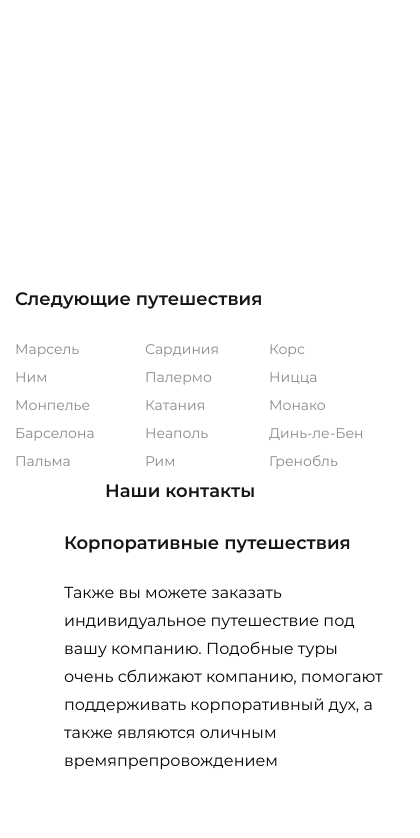
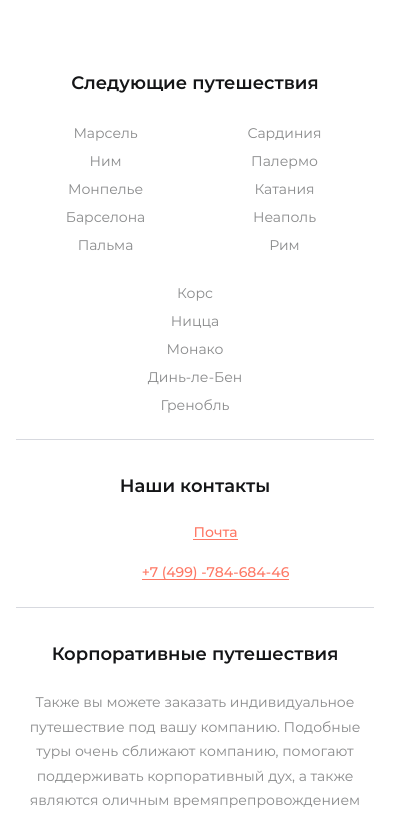
Before and after one commit to ikave/euro-trip, a website: page source/index.html in a window 390 px wide. Shown: the part 53-891 px from the top of the page, 420 px wide, since content can reach past the window. Before the commit the page ends 844 px from the top, so only its background shows below. Drawn offline with nearby package versions, Linux system fonts and the light colour scheme; files that its build step writes are made by us from their sources.

Commit message:
Добавляет стили для подвала, делает подвал адаптивным

```diff
--- a/source/index.html
+++ b/source/index.html
@@ -39,8 +39,8 @@
 
   </main>
   <footer class="page-footer">
-    <section class="footer-section footer-travels">
-      <h2 class="footer-section__title">Следующие путешествия</h2>
+    <section class="page-footer__section footer-travels">
+      <h2 class="page-footer__title">Следующие путешествия</h2>
       <ul class="footer-travels__lists">
         <li class="footer-travels__column">
           <ul class="footer-travels__list">
@@ -71,8 +71,8 @@
         </li>
       </ul>
     </section>
-    <section class="footer-section footer-contacts">
-      <h2 class="footer-section__title">Наши контакты</h2>
+    <section class="page-footer__section footer-contacts">
+      <h2 class="page-footer__title">Наши контакты</h2>
       <ul class="footer-contacts__list">
         <li class="footer-contacts__item">
           <a class="contact contact--place-footer" href="mailto:puteshestviemechta@gmail.ru">
@@ -81,7 +81,8 @@
                 <use xlink:href="img/sprite.svg#mail"></use>
               </svg>
             </span>
-            <span class="contact__text">puteshestviemechta@gmail.ru</span>
+            <span class="contact__text footer-contacts__text">puteshestviemechta@gmail.ru</span>
+            <span class="contact__text footer-contacts__text footer-contacts__text--hidden">Почта</span>
           </a>
         </li>
         <li class="footer-contacts__item">
@@ -96,9 +97,9 @@
         </li>
       </ul>
     </section>
-    <section class="footer-section footer-corporate">
-      <h2 class="footer-section__title">Корпоративные путешествия</h2>
-      <p class="footer-corporate__desc">Также вы можете заказать индивидуальное путешествие под вашу компанию. Подобные туры очень сближают компанию, помогают поддерживать корпоративный дух, а также являются оличным времяпрепровождением</p>
+    <section class="page-footer__section footer-corporate">
+      <h2 class="page-footer__title">Корпоративные путешествия</h2>
+      <p class="page-footer__text">Также вы можете заказать индивидуальное путешествие под вашу компанию. Подобные туры очень сближают компанию, помогают поддерживать корпоративный дух, а также являются оличным времяпрепровождением</p>
     </section>
   </footer>
   <script src="js/script.js"></script>
--- a/source/sass/_scaffolding.scss
+++ b/source/sass/_scaffolding.scss
@@ -15,7 +15,7 @@
   min-height: 100vh;
   margin: 0;
   padding: 0;
-  font-family: 'Montserrat';
+  font-family: 'Montserrat', 'Arial', sans-serif;
   font-size: 16px;
   line-height: 1.75;
   font-weight: 400;
--- a/source/sass/blocks/contact.scss
+++ b/source/sass/blocks/contact.scss
@@ -93,10 +93,6 @@
       opacity: 0.2;
     }
   }
-
-  @media (max-width: $medium-width) {
-    display: none;
-  }
 }
 
 .contact__icon {
--- a/source/sass/blocks/footer-contacts.scss
+++ b/source/sass/blocks/footer-contacts.scss
@@ -1,14 +1,39 @@
 .footer-contacts {
-  width: 300px;
-  margin-left: auto;
+  @media (max-width: $small-width) {
+    text-align: center;
+    padding-top: 30px;
+    padding-bottom: 20px;
+  }
 }
 
 .footer-contacts__list {
   margin: 0;
   padding: 0;
   list-style: none;
+
+  @media (max-width: $small-width) {
+    display: flex;
+    flex-direction: column;
+    align-items: center;
+  }
 }
 
 .footer-contacts__item {
-  margin-bottom: 15px;
+  &:not(:last-child) {
+    margin-bottom: 15px;
+  }
 }
+
+.footer-contacts__text {
+  &--hidden {
+    display: none;
+  }
+
+  @media (max-width: $small-width) {
+    display: none;
+
+    &--hidden {
+      display: block;
+    }
+  }
+}
--- a/source/sass/blocks/footer-corporate.scss
+++ b/source/sass/blocks/footer-corporate.scss
@@ -1,4 +1,19 @@
 .footer-corporate {
-  max-width: 371px;
+  max-width: 370px;
   padding-left: 49px;
+  border-left: 1px solid $gray;
+
+  @media (max-width: 1200px) {
+    display: block;
+    width: 100%;
+    max-width: none;
+    padding-top: 30px;
+    border-top: 1px solid $gray;
+    border-left: none;
+    text-align: center;
+  }
+
+  @media (max-width: $small-width) {
+    padding-left: 0;
+  }
 }
--- a/source/sass/blocks/footer-section.scss
+++ /dev/null
@@ -1,8 +0,0 @@
-.footer-section__title {
-  margin: 0;
-  margin-bottom: 20px;
-  font-size: 18px;
-  font-weight: 600;
-  line-height: 32px;
-  color: $dark;
-}
--- a/source/sass/blocks/footer-travels.scss
+++ b/source/sass/blocks/footer-travels.scss
@@ -1,5 +1,14 @@
 .footer-travels {
   width: 390px;
+  margin-right: 89px;
+  border-right: 1px solid $gray;
+
+  @media (max-width: $small-width) {
+    width: 100%;
+    border-bottom: 1px solid $gray;
+    border-right: none;
+    text-align: center;
+  }
 }
 
 .footer-travels__lists,
@@ -11,6 +20,11 @@
 
 .footer-travels__lists {
   display: flex;
+  flex-wrap: wrap;
+
+  @media (max-width: $small-width) {
+    justify-content: center;
+  }
 }
 
 .footer-travels__column {
@@ -21,12 +35,26 @@
   &:nth-child(2) {
     width: 124px;
   }
+
+  @media (max-width: $small-width) {
+    width: 50%;
+    text-align: center;
+
+    &:not(:last-child) {
+      margin-bottom: 20px;
+    }
+
+    &:nth-child(1),
+    &:nth-child(2) {
+      width: 50%;
+    }
+  }
 }
 
 .footer-travels__link {
   color: rgba($dark, 0.5);
   font-size: 14px;
-  line-height: normal;
+  line-height: 19px;
   text-decoration: none;
 
   &:hover,
--- a/source/sass/blocks/page-footer.scss
+++ b/source/sass/blocks/page-footer.scss
@@ -4,5 +4,61 @@
   margin: 0 auto;
   max-width: 1200px;
   width: 100%;
-  padding: 0 15px;
+  padding: 0 22px 80px 28px;
+
+  @media (max-width: $small-width) {
+    flex-direction: column;
+  }
+
+  @media (max-width: $small-width) {
+    padding-left: 16px;
+    padding-right: 16px;
+    padding-bottom: 25px;
+    padding-top: 70px;
+  }
 }
+
+.page-footer__section {
+  &:nth-child(1) {
+    margin-right: 89px;
+    margin-bottom: 30px;
+  }
+
+  &:nth-child(2) {
+    margin-right: 38px;
+  }
+
+  @media (max-width: 1200px) {
+    &:nth-child(1) {
+      margin-right: 50px;
+    }
+
+    &:nth-child(2) {
+      margin-right: 0;
+    }
+  }
+
+  @media (max-width: $small-width) {
+    &:nth-child(1) {
+      margin-right: 0;
+      margin-bottom: 0;
+      padding-bottom: 20px;
+    }
+  }
+}
+
+.page-footer__title {
+  margin: 0;
+  margin-bottom: 20px;
+  font-size: 18px;
+  font-weight: 600;
+  line-height: 32px;
+  color: $dark;
+}
+
+.page-footer__text {
+  margin: 0;
+  color: rgba($dark, 0.5);
+  font-size: 14px;
+  line-height: 1.75;
+}
--- a/source/sass/style.scss
+++ b/source/sass/style.scss
@@ -9,12 +9,11 @@
 
 // blocks
 @import 'blocks/page-header';
+@import 'blocks/contact';
 @import 'blocks/main-nav';
 @import 'blocks/logo';
 @import 'blocks/menu';
-@import 'blocks/contact';
 @import 'blocks/page-footer';
-@import 'blocks/footer-section';
 @import 'blocks/footer-travels';
 @import 'blocks/footer-corporate';
 @import 'blocks/footer-contacts';
```
